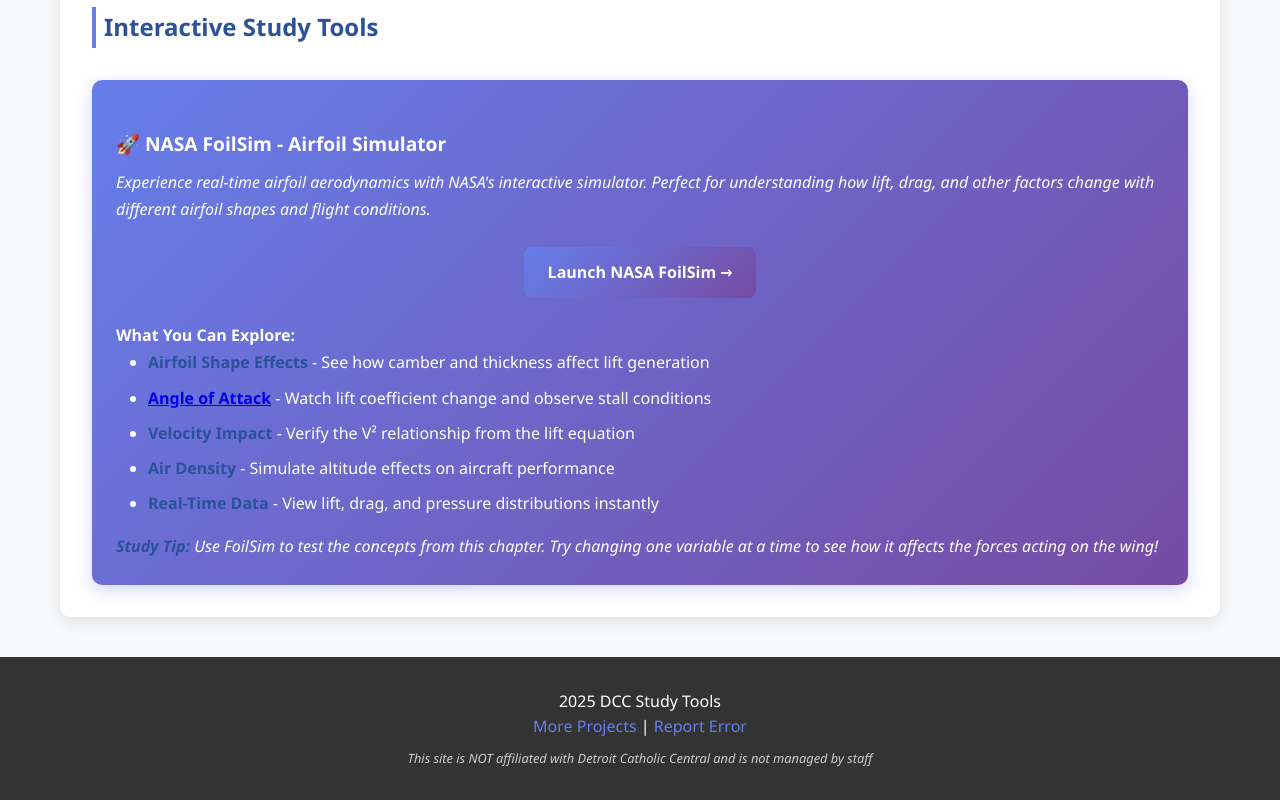
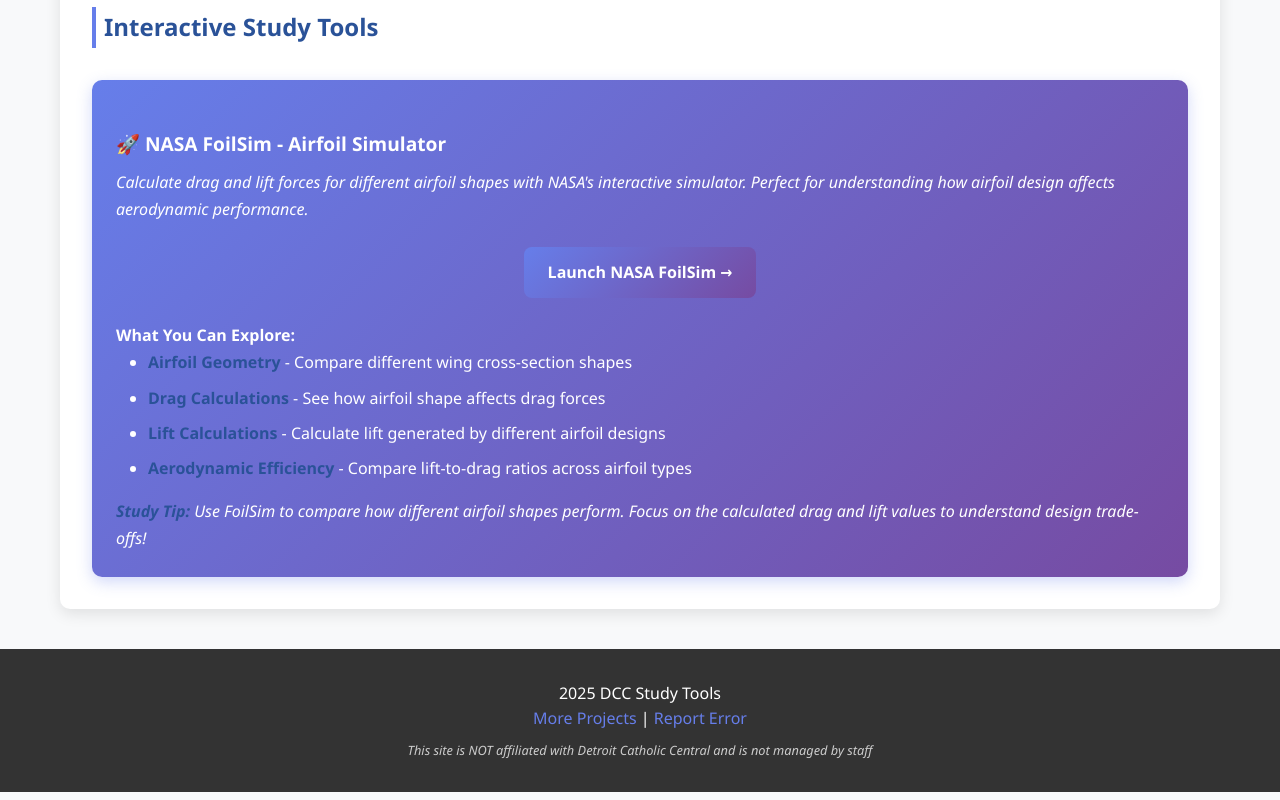
Before and after one commit to callenflynn/catholiccentral-study, a plain HTML site: page aerospace-chapter-7.html in a window 1280 px wide. Shown: the part 6970-7770 px from the top of the page. Drawn offline with Linux system fonts and the light colour scheme.

Commit message:
fix error

```diff
--- a/aerospace-chapter-7.html
+++ b/aerospace-chapter-7.html
@@ -292,7 +292,7 @@
 
                         <div class="summary-box">
                             <h3>🚀 NASA FoilSim - Airfoil Simulator</h3>
-                            <p>Experience real-time airfoil aerodynamics with NASA's interactive simulator. Perfect for understanding how lift, drag, and other factors change with different airfoil shapes and flight conditions.</p>
+                            <p>Calculate drag and lift forces for different airfoil shapes with NASA's interactive simulator. Perfect for understanding how airfoil design affects aerodynamic performance.</p>
 
                             <div style="text-align: center; margin: 1.5rem 0;">
                                 <a href="https://www.nasa.gov/stem-content/foilsim" target="_blank" class="btn btn-primary" style="display: inline-block; padding: 12px 24px; background: linear-gradient(135deg, #667eea, #764ba2); color: white; text-decoration: none; border-radius: 8px; font-weight: 600; transition: transform 0.3s ease;">
@@ -302,14 +302,13 @@
 
                             <h4>What You Can Explore:</h4>
                             <ul>
-                                <li><strong>Airfoil Shape Effects</strong> - See how camber and thickness affect lift generation</li>
-                                <li><strong><a href="https://en.wikipedia.org/wiki/Angle_of_attack" target="_blank">Angle of Attack</a></strong> - Watch lift coefficient change and observe stall conditions</li>
-                                <li><strong>Velocity Impact</strong> - Verify the V² relationship from the lift equation</li>
-                                <li><strong>Air Density</strong> - Simulate altitude effects on aircraft performance</li>
-                                <li><strong>Real-Time Data</strong> - View lift, drag, and pressure distributions instantly</li>
+                                <li><strong>Airfoil Geometry</strong> - Compare different wing cross-section shapes</li>
+                                <li><strong>Drag Calculations</strong> - See how airfoil shape affects drag forces</li>
+                                <li><strong>Lift Calculations</strong> - Calculate lift generated by different airfoil designs</li>
+                                <li><strong>Aerodynamic Efficiency</strong> - Compare lift-to-drag ratios across airfoil types</li>
                             </ul>
 
-                            <p><strong>Study Tip:</strong> Use FoilSim to test the concepts from this chapter. Try changing one variable at a time to see how it affects the forces acting on the wing!</p>
+                            <p><strong>Study Tip:</strong> Use FoilSim to compare how different airfoil shapes perform. Focus on the calculated drag and lift values to understand design trade-offs!</p>
                         </div>
                     </div>
                 </div>
```
